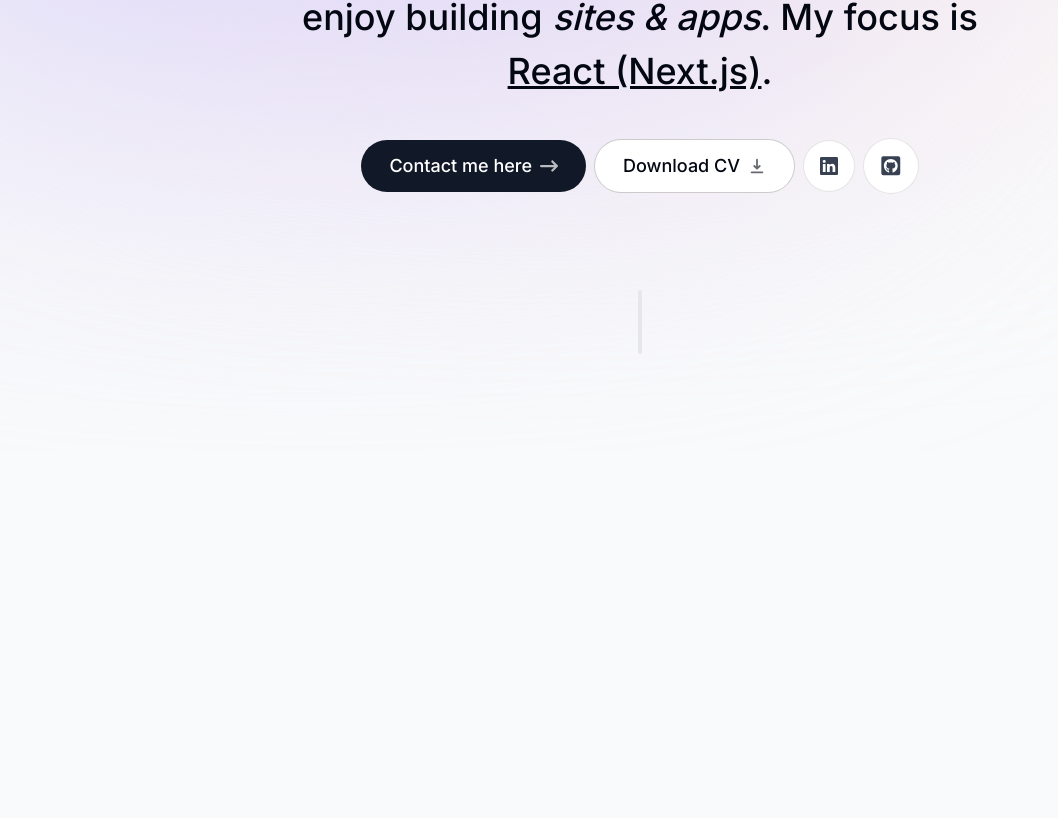
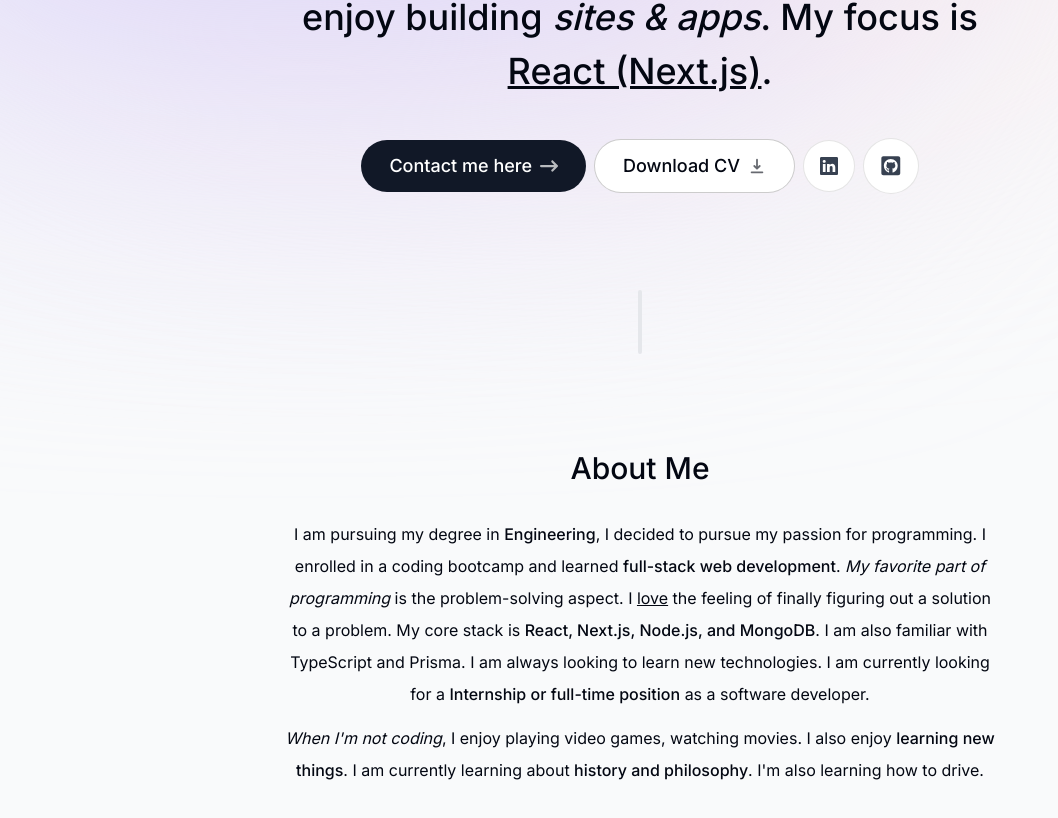
Before and after one commit to chiragyadav2003/Portfolio-App, a Next.js app: page / in a window 1280 px wide. Shown: the part 408-1226 px from the top of the page, without its empty margins (0-1058 px from the left). Before the commit the page ends 858 px from the top, so only its background shows below. Built offline with nearby package versions, Linux system fonts and the light colour scheme.

Commit message:
about Me

```diff
--- a/app/page.tsx
+++ b/app/page.tsx
@@ -1,3 +1,4 @@
+import About from "@/components/About"
 import Intro from "@/components/Intro"
 import SectionDivider from "@/components/SectionDivider"
 
@@ -6,6 +7,7 @@
     <main className=" flex flex-col justify-center items-center px-4">
       <Intro/>
       <SectionDivider/>
+      <About/>
     </main>
   )
 }
--- /dev/null
+++ b/components/About.tsx
@@ -0,0 +1,43 @@
+"use client";
+import React from 'react'
+import SectionHeading from './SectionHeading'
+import { motion } from 'framer-motion'
+
+function About() {
+  return (
+    <motion.section className="mb-28 max-w-[45rem] text-center leading-8 sm:mb-40 scroll-mt-28"
+    initial={{ opacity: 0, y: 100 }}
+    whileInView={{ opacity: 1, y: 0 }}
+    transition={{ duration:0.5,delay: 0.2 }}
+    >
+        <SectionHeading>About Me</SectionHeading>
+        <p className="mb-3">
+        I am pursuing my degree in{" "}
+        <span className="font-medium">Engineering</span>, I decided to pursue my passion for programming. I enrolled in a coding bootcamp and learned{" "}
+        <span className="font-medium">full-stack web development</span>.{" "}
+        <span className="italic">My favorite part of programming</span> is the
+        problem-solving aspect. I <span className="underline">love</span> the
+        feeling of finally figuring out a solution to a problem. My core stack
+        is{" "}
+        <span className="font-medium">
+        React, Next.js, Node.js, and MongoDB
+        </span>
+        . I am also familiar with TypeScript and Prisma. I am always looking to
+        learn new technologies. I am currently looking for a{" "}
+        <span className="font-medium">Internship or full-time position</span> as a software
+        developer.
+        </p>
+
+        <p>
+        <span className="italic">When I'm not coding</span>, I enjoy playing
+        video games, watching movies. I also enjoy{" "}
+        <span className="font-medium">learning new things</span>. I am currently
+        learning about{" "}
+        <span className="font-medium">history and philosophy</span>. I'm also
+        learning how to drive.
+        </p>
+    </motion.section>
+    )
+}
+
+export default About
--- /dev/null
+++ b/components/SectionHeading.tsx
@@ -0,0 +1,13 @@
+import React from 'react'
+
+type SectionHeadingType = {
+    children: React.ReactNode
+};
+
+function SectionHeading({children}:SectionHeadingType) {
+  return (
+    <h2 className='text-3xl capitalize font-medium mb-8'>{children}</h2>
+  )
+}
+
+export default SectionHeading
```
